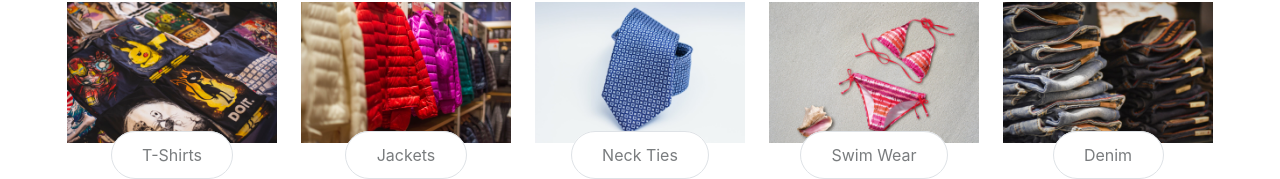
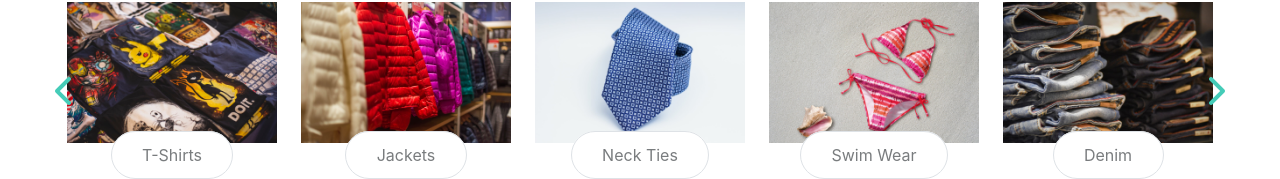
Before and after one commit to arvindchez/chezzy-fashions, a React (Create React App) app: page / in a window 1280 px wide. Shown: the part 355-534 px from the top of the page. Built offline with nearby package versions, Linux system fonts and the light colour scheme; no server answers; a web font is replaced by a local one.

Commit message:
category carosel complete

```diff
--- a/src/components/carousel/Category.js
+++ b/src/components/carousel/Category.js
@@ -3,6 +3,30 @@ import Slider from "react-slick";
 import "slick-carousel/slick/slick.css";
 import "slick-carousel/slick/slick-theme.css";
 import SectionTitle from "../title/SectionTitle"
+
+
+function SampleNextArrow(props) {
+    const { onClick } = props;
+    return (
+        <div class="slider-btn" onClick={onClick}>
+            <span class="next position-top right-0 slick-arrow">
+                <i class="fas fa-chevron-right fa-2x"></i>
+            </span>
+        </div>
+    );
+}
+
+function SamplePrevArrow(props) {
+    const { onClick } = props;
+    return (
+        <div class="slider-btn" onClick={onClick}>
+            <span class="prev position-top slick-arrow">
+                <i class="fas fa-chevron-left fa-2x text-secondary"></i>
+            </span>
+        </div>
+    );
+}
+
 
 const Category = () => {
 
@@ -11,6 +35,8 @@ const Category = () => {
         slidesToShow: 5,
         slidesToScroll: 1,
         initialSlide: 0,
+        nextArrow: <SampleNextArrow />,
+        prevArrow: <SamplePrevArrow />,
         responsive: [
             {
                 breakpoint: 1024,
--- a/src/styles/index.css
+++ b/src/styles/index.css
@@ -146,36 +146,15 @@ footer {
   flex: 1 20rem;
 }
 
-.product {
-  height: 17.5rem;
-  position: relative;
-  overflow: hidden;
-  outline: none;
-  width: 243px;
-  text-align: center!important;
+/*banner slider*/
+
+.banner-container:hover .slick-prev, .banner-container:hover .slick-next, .category-container:hover .slick-next, .category-container:hover .slick-prev {
+  opacity: 1 !important;
 }
 
-.product img {
-  width: 90%;
-  margin: auto;
+.banner-container {
+  position: relative;
 }
-
-/*category slider*/
-
-.site-btn.btn-span {
-  padding: 0.8rem 1.9rem;
-  border-radius: 4rem;
-  border: 1px solid var(--border);
-  background-color: white;
-  color: var(--light-gray);
-}
-
-.slick-track .product:hover span {
-  background-color: var(--primary-color);
-  outline: none;
-}
-
-/* Slick dots*/
 
 .slick-dots {
   display: flex;
@@ -220,12 +199,53 @@ footer {
   margin: 0 1rem !important;
 }
 
-.banner-container:hover .slick-prev, .banner-container:hover .slick-next, .category-container:hover .slick-next, .category-container:hover .slick-prev {
-  opacity: 1 !important;
+/*category slider*/
+
+.product {
+  height: 17.5rem;
+  position: relative;
+  overflow: hidden;
+  outline: none;
+  width: 243px;
+  text-align: center!important;
 }
 
-.banner-container {
-  position: relative;
+.product img {
+  width: 90%;
+  margin: auto;
+}
+
+.site-btn.btn-span {
+  padding: 0.8rem 1.9rem;
+  border-radius: 4rem;
+  border: 1px solid var(--border);
+  background-color: white;
+  color: var(--light-gray);
+}
+
+.slick-track .product:hover span {
+  background-color: var(--primary-color);
+  outline: none;
+}
+
+.position-top {
+  position: absolute;
+  top: 35%;
+}
+
+.slider-btn .prev, .slider-btn .next {
+  opacity: 1 !important;
+  display: block;
+  color: var(--primary-color) !important;
+  z-index: 99;
+}
+
+.right-0 {
+  right: 0;
+}
+
+.category-center .slick-track {
+  height: 13rem;
 }
 
 /*slider end*/
```
